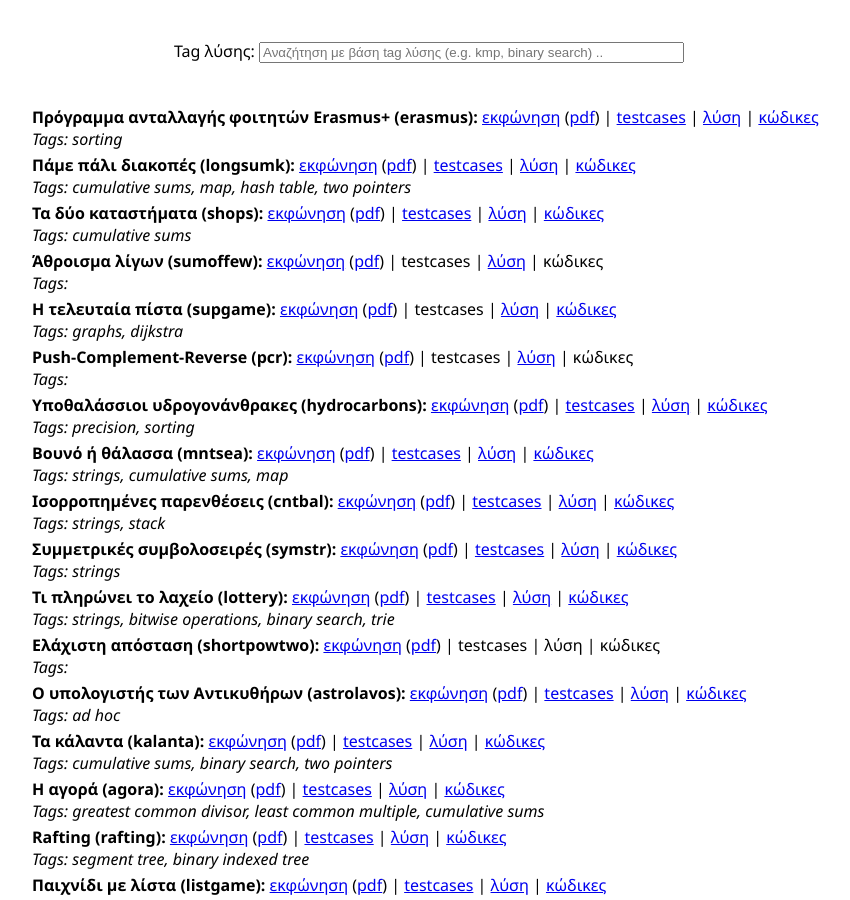
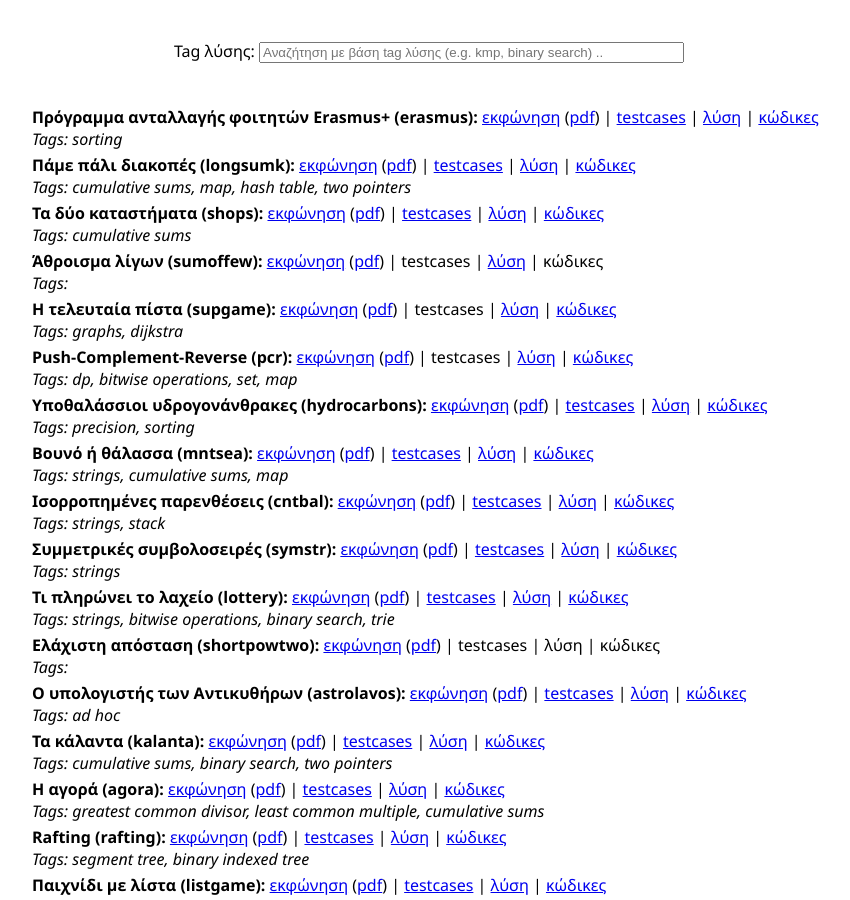
Before and after one commit to pdp-archive/pdp-archive.github.io, a Jekyll site: the page built from categorised.html, in a window 1280 px wide and 900 px high. Shown: the whole window, without its empty margins (211-1061 px from the left). Built offline with Jekyll 4.4.1, drawn with Linux system fonts in a browser that asks for light colours.

Commit message:
Update 32-PDP.yml

```diff
--- a/_data/contests/32-PDP.yml
+++ b/_data/contests/32-PDP.yml
@@ -63,6 +63,6 @@ pcr:
    testcases_url: ""
    solution: true
    solution_author: "Δημήτρης Λως"
-   codes_in_git: false
+   codes_in_git: true
    points: 40
-   solution_tags: []
+   solution_tags: ["dp", "bitwise operations", "set", "map"]
```
